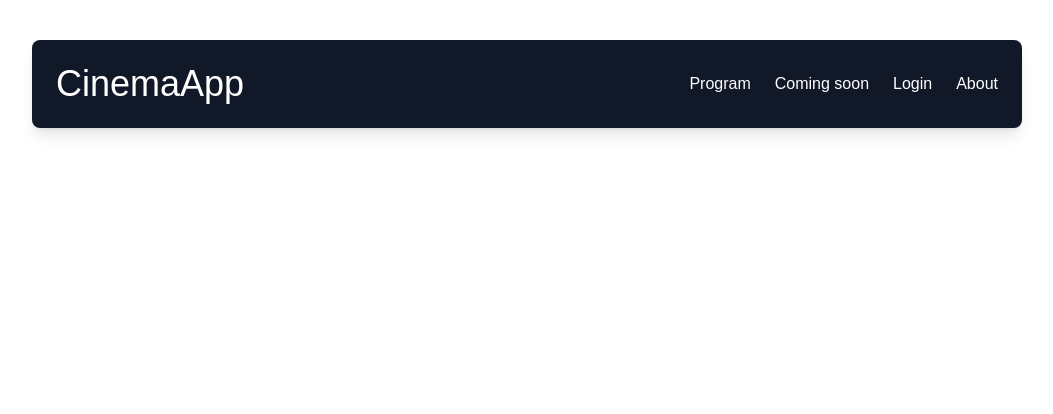
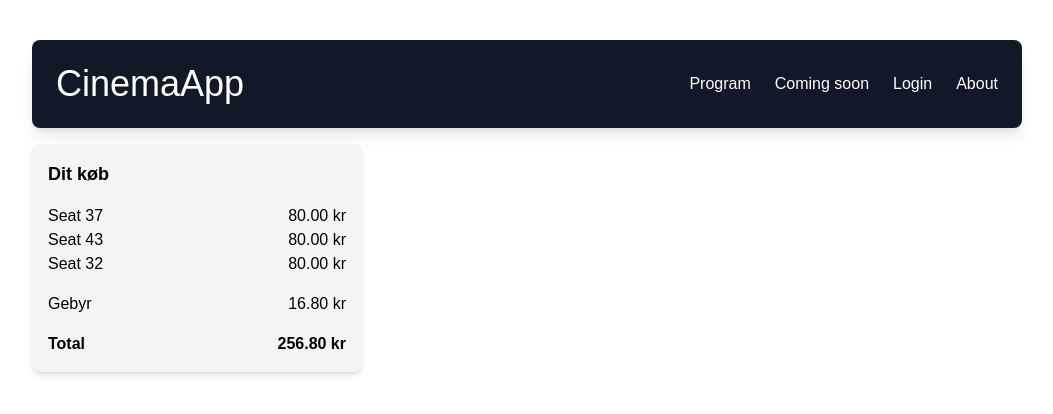
Before and after one commit to kea-projects-gobs/restfulkino-frontend, a React (Vite) app: page /bookingprice in a window 1280 px wide. Shown: the top 414 px of the page, without its empty margins (113-1166 px from the left). Built offline with nearby package versions, Linux system fonts and the light colour scheme; no server answers.

Commit message:
KINO-71 basic reservation price component, using dummy data for now

```diff
--- a/src/App.tsx
+++ b/src/App.tsx
@@ -13,6 +13,7 @@ import Logout from "./Pages/LoginPage/Logout";
 import CreateUserPage from "./Pages/CreateUserPage/CreateUserPage";
 import MoviePage from "./Pages/movie/Moviepage";
 import RequireAuth from "./security/RequireAuth";
+import BookingPrice from "./generic-components/BookingPrice";
 
 function App() {
   return (
@@ -32,6 +33,7 @@ function App() {
         <Route path="/login" element={<LoginPage />} />
         <Route path="/logout" element={<Logout />} />
         <Route path="/createuser" element={<CreateUserPage />} />
+        <Route path="/bookingprice" element={<BookingPrice />} />
       </Routes>
     </Layout>
   );
--- /dev/null
+++ b/src/generic-components/BookingPrice.tsx
@@ -0,0 +1,88 @@
+import  { useState, useEffect } from 'react';
+// import { fetch } from ...
+
+type Ticket = {
+  id: number;
+  seatId: number;
+  price: number;
+  reservationId: number;
+};
+
+type ReservationDetails = {
+  id: number;
+  scheduleId: number;
+  tickets: Ticket[];
+  reservationDate: string;
+  feeOrDiscount: number;
+};
+
+const BookingPrice = () => {
+  const [reservationDetails, setReservationDetails] = useState<ReservationDetails | null>(null);
+
+
+  useEffect(() => {
+    // Simulate fetching reservation details with dummy data
+    const dummyData: ReservationDetails = {
+      id: 0,
+      scheduleId: 1,
+      tickets: [
+        {
+          id: 0,
+          seatId: 37,
+          price: 80.0,
+          reservationId: 0
+        },
+        {
+          id: 0,
+          seatId: 43,
+          price: 80.0,
+          reservationId: 0
+        },
+        {
+          id: 0,
+          seatId: 32,
+          price: 80.0,
+          reservationId: 0
+        }
+      ],
+      reservationDate: "2024-03-20",
+      feeOrDiscount: 16.8
+    };
+
+    setReservationDetails(dummyData);
+  }, []);
+
+  // Calculate total price of tickets
+  const ticketsTotal = reservationDetails?.tickets.reduce((acc, ticket) => acc + ticket.price, 0) ?? 0;
+
+  // Calculate total (including fee/discount)
+  const finalTotal = ticketsTotal + (reservationDetails?.feeOrDiscount ?? 0);
+
+  if (!reservationDetails) {
+    return <div>Loading...</div>;
+  }
+
+  return (
+    <div className="bg-gray-100 shadow-md rounded-lg p-4 w-1/3">
+      <h2 className="text-lg font-semibold mb-4">Dit køb</h2>
+      {reservationDetails.tickets.map((ticket) => (
+        <div key={ticket.seatId} className="flex justify-between">
+          <span>Seat {ticket.seatId}</span>
+          <span>{ticket.price.toFixed(2)} kr</span>
+        </div>
+      ))}
+      <div className="my-4">
+        <div className="flex justify-between">
+            {reservationDetails.feeOrDiscount > 0 ? "Gebyr" : "Rabat"}
+          <span>{reservationDetails.feeOrDiscount.toFixed(2)} kr</span>
+        </div>
+      </div>
+      <div className="flex justify-between font-bold">
+        <span>Total</span>
+        <span>{finalTotal.toFixed(2)} kr</span>
+      </div>
+    </div>
+  );
+};
+
+export default BookingPrice;
```
